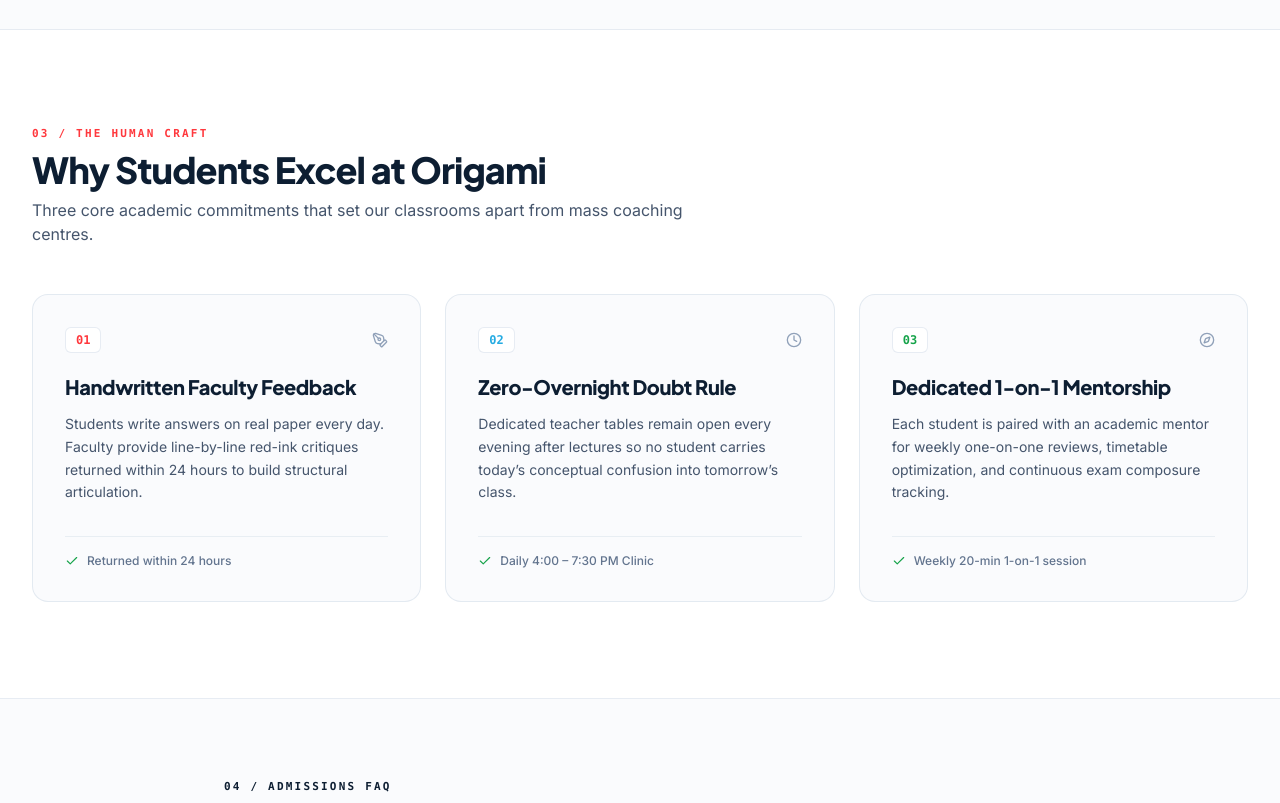
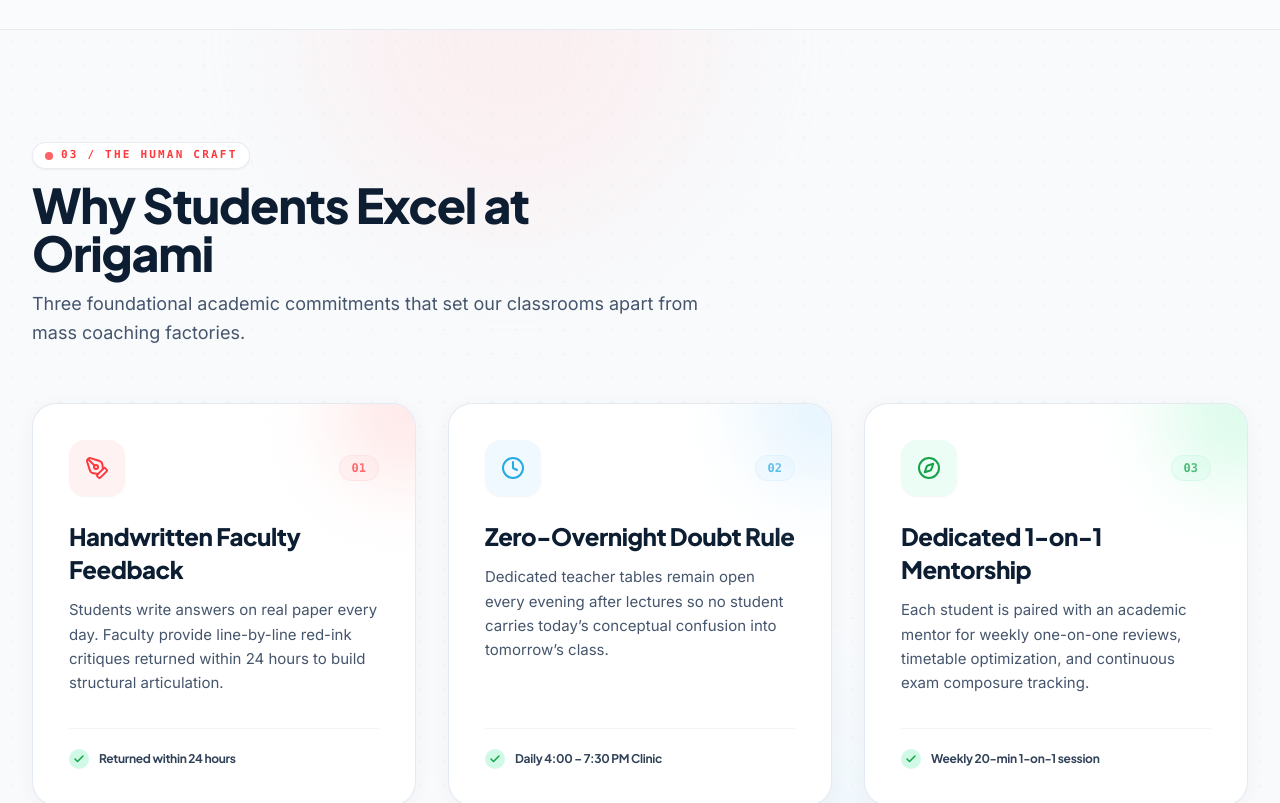
Before and after one commit to abhinav-dev-01/student-enquiry-system, a React (Vite) app: page / in a window 1280 px wide. Shown: the part 2400-3203 px from the top of the page. Built offline with nearby package versions, Linux system fonts and the light colour scheme; no server answers.

Commit message:
Redesign Why Us cards with modern theme backgrounds and interactive hover effects

```diff
--- a/src/pages/HomePage.jsx
+++ b/src/pages/HomePage.jsx
@@ -290,99 +290,134 @@
         </section>
 
         {/* ------------------------------------------------------------------------- */}
-        {/* SECTION 3: THE HUMAN CRAFT (3 Main Point Cards with Hover Effects) */}
+        {/* SECTION 3: THE HUMAN CRAFT (3 Main Point Cards with Modern Theme & Hover Effects) */}
         {/* ------------------------------------------------------------------------- */}
-        <section id="why-us" className="py-16 md:py-24 bg-white border-b border-slate-200/80 scroll-mt-24">
-          <div className="max-w-7xl mx-auto px-4 sm:px-6 lg:px-8">
+        <section id="why-us" className="py-20 md:py-28 bg-[#F8FAFC] relative overflow-hidden border-b border-slate-200/80 scroll-mt-24">
+          {/* Subtle Ambient Background Glows */}
+          <div className="absolute top-0 left-1/4 w-96 h-96 bg-red-100/40 rounded-full blur-3xl pointer-events-none -translate-y-1/2" />
+          <div className="absolute bottom-0 right-1/4 w-96 h-96 bg-sky-100/40 rounded-full blur-3xl pointer-events-none translate-y-1/2" />
+          <div className="absolute inset-0 bg-[radial-gradient(#e2e8f0_1px,transparent_1px)] [background-size:24px_24px] opacity-40 pointer-events-none" />
+
+          <div className="max-w-7xl mx-auto px-4 sm:px-6 lg:px-8 relative z-10">
 
             {/* Header */}
-            <div className="max-w-2xl text-left mb-12">
-              <span className="text-[11px] font-mono font-bold tracking-[0.2em] text-[#FF383D] uppercase block mb-2">
-                03 / THE HUMAN CRAFT
-              </span>
-              <h2 className="text-3xl sm:text-4xl font-heading font-extrabold text-[#0D1E32] tracking-tight">
+            <div className="max-w-2xl text-left mb-14">
+              <div className="inline-flex items-center gap-2 px-3 py-1 rounded-full bg-white/90 border border-slate-200/80 shadow-xs mb-3 backdrop-blur-sm">
+                <span className="w-2 h-2 rounded-full bg-[#FF383D] animate-pulse" />
+                <span className="text-[11px] font-mono font-bold tracking-[0.2em] text-[#FF383D] uppercase">
+                  03 / THE HUMAN CRAFT
+                </span>
+              </div>
+              <h2 className="text-3xl sm:text-4xl lg:text-5xl font-heading font-extrabold text-[#0D1E32] tracking-tight">
                 Why Students Excel at Origami
               </h2>
-              <p className="text-slate-600 text-base mt-2">
-                Three core academic commitments that set our classrooms apart from mass coaching centres.
+              <p className="text-slate-600 text-base sm:text-lg mt-3 font-normal leading-relaxed">
+                Three foundational academic commitments that set our classrooms apart from mass coaching factories.
               </p>
             </div>
 
-            {/* 3 Main Point Cards with Hover Effects */}
-            <div className="grid grid-cols-1 md:grid-cols-3 gap-6 text-left">
+            {/* 3 Main Point Cards with Modern Glass/Gradient Theme & Dynamic Hover Effects */}
+            <div className="grid grid-cols-1 md:grid-cols-3 gap-6 lg:gap-8 text-left">
 
-              {/* Card 1: Handwritten Feedback (Red Hover) */}
-              <div className="group bg-[#FAFBFD] rounded-2xl border border-slate-200/90 p-7 sm:p-8 flex flex-col justify-between transition-all duration-300 hover:-translate-y-1 hover:border-[#FF383D] hover:shadow-[0_16px_36px_rgba(255,56,61,0.12)]">
+              {/* Card 1: Handwritten Feedback (Red Theme) */}
+              <div className="group relative bg-white/95 backdrop-blur-md rounded-3xl p-8 sm:p-9 border border-slate-200/90 shadow-[0_4px_20px_rgba(13,30,50,0.04)] hover:shadow-[0_24px_48px_-12px_rgba(255,56,61,0.22)] hover:border-[#FF383D]/40 transition-all duration-300 hover:-translate-y-2 flex flex-col justify-between overflow-hidden">
+                {/* Modern Gradient Accent Line on Top */}
+                <div className="absolute top-0 left-0 right-0 h-1.5 bg-gradient-to-r from-[#FF383D] via-orange-400 to-[#FF383D] opacity-0 group-hover:opacity-100 transition-opacity duration-300" />
+                {/* Ambient Radial Glow on Hover */}
+                <div className="absolute -top-16 -right-16 w-36 h-36 bg-red-100/80 rounded-full blur-2xl group-hover:scale-150 transition-transform duration-500 pointer-events-none" />
+
                 <div>
-                  <div className="flex items-center justify-between mb-5">
-                    <span className="text-xs font-mono font-bold text-[#FF383D] bg-white px-2.5 py-1 rounded-md border border-slate-200/80">
+                  <div className="flex items-center justify-between mb-6">
+                    <div className="w-12 h-12 sm:w-14 sm:h-14 rounded-2xl bg-red-50 text-[#FF383D] flex items-center justify-center group-hover:bg-[#FF383D] group-hover:text-white transition-all duration-300 shadow-xs group-hover:scale-105 group-hover:shadow-[0_8px_20px_rgba(255,56,61,0.3)]">
+                      <PenTool className="w-6 h-6 transition-transform group-hover:rotate-6" />
+                    </div>
+                    <span className="text-xs font-mono font-extrabold text-[#FF383D] bg-red-50/80 px-3 py-1 rounded-full border border-red-100/80">
                       01
                     </span>
-                    <PenTool className="w-4 h-4 text-slate-400 group-hover:text-[#FF383D] transition-colors" />
                   </div>
 
-                  <h3 className="text-xl font-heading font-extrabold text-[#0D1E32] mb-3 group-hover:text-[#FF383D] transition-colors">
+                  <h3 className="text-xl sm:text-2xl font-heading font-extrabold text-[#0D1E32] mb-3 group-hover:text-[#FF383D] transition-colors leading-snug">
                     Handwritten Faculty Feedback
                   </h3>
 
-                  <p className="text-sm text-slate-600 leading-relaxed font-sans">
+                  <p className="text-sm sm:text-[15px] text-slate-600 leading-relaxed font-sans">
                     Students write answers on real paper every day. Faculty provide line-by-line red-ink critiques returned within 24 hours to build structural articulation.
                   </p>
                 </div>
 
-                <div className="mt-8 pt-4 border-t border-slate-200/70 flex items-center gap-2 text-xs text-slate-500 font-medium">
-                  <Check className="w-3.5 h-3.5 text-[#16A34A]" />
-                  <span>Returned within 24 hours</span>
+                <div className="mt-8 pt-5 border-t border-slate-100 flex items-center gap-2.5">
+                  <span className="flex h-5 w-5 rounded-full bg-emerald-100 text-[#16A34A] items-center justify-center">
+                    <Check className="w-3 h-3 stroke-[3]" />
+                  </span>
+                  <span className="text-xs font-heading font-bold text-slate-700 tracking-tight">Returned within 24 hours</span>
                 </div>
               </div>
 
-              {/* Card 2: Zero-Overnight Doubt (Blue Hover) */}
-              <div className="group bg-[#FAFBFD] rounded-2xl border border-slate-200/90 p-7 sm:p-8 flex flex-col justify-between transition-all duration-300 hover:-translate-y-1 hover:border-[#25ABE2] hover:shadow-[0_16px_36px_rgba(37,171,226,0.14)]">
+              {/* Card 2: Zero-Overnight Doubt (Blue Theme) */}
+              <div className="group relative bg-white/95 backdrop-blur-md rounded-3xl p-8 sm:p-9 border border-slate-200/90 shadow-[0_4px_20px_rgba(13,30,50,0.04)] hover:shadow-[0_24px_48px_-12px_rgba(37,171,226,0.24)] hover:border-[#25ABE2]/40 transition-all duration-300 hover:-translate-y-2 flex flex-col justify-between overflow-hidden">
+                {/* Modern Gradient Accent Line on Top */}
+                <div className="absolute top-0 left-0 right-0 h-1.5 bg-gradient-to-r from-[#25ABE2] via-cyan-400 to-[#25ABE2] opacity-0 group-hover:opacity-100 transition-opacity duration-300" />
+                {/* Ambient Radial Glow on Hover */}
+                <div className="absolute -top-16 -right-16 w-36 h-36 bg-sky-100/80 rounded-full blur-2xl group-hover:scale-150 transition-transform duration-500 pointer-events-none" />
+
                 <div>
-                  <div className="flex items-center justify-between mb-5">
-                    <span className="text-xs font-mono font-bold text-[#25ABE2] bg-white px-2.5 py-1 rounded-md border border-slate-200/80">
+                  <div className="flex items-center justify-between mb-6">
+                    <div className="w-12 h-12 sm:w-14 sm:h-14 rounded-2xl bg-sky-50 text-[#25ABE2] flex items-center justify-center group-hover:bg-[#25ABE2] group-hover:text-white transition-all duration-300 shadow-xs group-hover:scale-105 group-hover:shadow-[0_8px_20px_rgba(37,171,226,0.3)]">
+                      <Clock className="w-6 h-6 transition-transform group-hover:rotate-6" />
+                    </div>
+                    <span className="text-xs font-mono font-extrabold text-[#25ABE2] bg-sky-50/80 px-3 py-1 rounded-full border border-sky-100/80">
                       02
                     </span>
-                    <Clock className="w-4 h-4 text-slate-400 group-hover:text-[#25ABE2] transition-colors" />
                   </div>
 
-                  <h3 className="text-xl font-heading font-extrabold text-[#0D1E32] mb-3 group-hover:text-[#25ABE2] transition-colors">
+                  <h3 className="text-xl sm:text-2xl font-heading font-extrabold text-[#0D1E32] mb-3 group-hover:text-[#25ABE2] transition-colors leading-snug">
                     Zero-Overnight Doubt Rule
                   </h3>
 
-                  <p className="text-sm text-slate-600 leading-relaxed font-sans">
+                  <p className="text-sm sm:text-[15px] text-slate-600 leading-relaxed font-sans">
                     Dedicated teacher tables remain open every evening after lectures so no student carries today’s conceptual confusion into tomorrow’s class.
                   </p>
                 </div>
 
-                <div className="mt-8 pt-4 border-t border-slate-200/70 flex items-center gap-2 text-xs text-slate-500 font-medium">
-                  <Check className="w-3.5 h-3.5 text-[#16A34A]" />
-                  <span>Daily 4:00 – 7:30 PM Clinic</span>
+                <div className="mt-8 pt-5 border-t border-slate-100 flex items-center gap-2.5">
+                  <span className="flex h-5 w-5 rounded-full bg-emerald-100 text-[#16A34A] items-center justify-center">
+                    <Check className="w-3 h-3 stroke-[3]" />
+                  </span>
+                  <span className="text-xs font-heading font-bold text-slate-700 tracking-tight">Daily 4:00 – 7:30 PM Clinic</span>
                 </div>
               </div>
 
-              {/* Card 3: Dedicated 1-on-1 Mentorship (Green Hover) */}
-              <div className="group bg-[#FAFBFD] rounded-2xl border border-slate-200/90 p-7 sm:p-8 flex flex-col justify-between transition-all duration-300 hover:-translate-y-1 hover:border-[#16A34A] hover:shadow-[0_16px_36px_rgba(22,163,74,0.12)]">
+              {/* Card 3: Dedicated 1-on-1 Mentorship (Green Theme) */}
+              <div className="group relative bg-white/95 backdrop-blur-md rounded-3xl p-8 sm:p-9 border border-slate-200/90 shadow-[0_4px_20px_rgba(13,30,50,0.04)] hover:shadow-[0_24px_48px_-12px_rgba(22,163,74,0.22)] hover:border-[#16A34A]/40 transition-all duration-300 hover:-translate-y-2 flex flex-col justify-between overflow-hidden">
+                {/* Modern Gradient Accent Line on Top */}
+                <div className="absolute top-0 left-0 right-0 h-1.5 bg-gradient-to-r from-[#16A34A] via-teal-400 to-[#16A34A] opacity-0 group-hover:opacity-100 transition-opacity duration-300" />
+                {/* Ambient Radial Glow on Hover */}
+                <div className="absolute -top-16 -right-16 w-36 h-36 bg-emerald-100/80 rounded-full blur-2xl group-hover:scale-150 transition-transform duration-500 pointer-events-none" />
+
                 <div>
-                  <div className="flex items-center justify-between mb-5">
-                    <span className="text-xs font-mono font-bold text-[#16A34A] bg-white px-2.5 py-1 rounded-md border border-slate-200/80">
+                  <div className="flex items-center justify-between mb-6">
+                    <div className="w-12 h-12 sm:w-14 sm:h-14 rounded-2xl bg-emerald-50 text-[#16A34A] flex items-center justify-center group-hover:bg-[#16A34A] group-hover:text-white transition-all duration-300 shadow-xs group-hover:scale-105 group-hover:shadow-[0_8px_20px_rgba(22,163,74,0.3)]">
+                      <Compass className="w-6 h-6 transition-transform group-hover:rotate-6" />
+                    </div>
+                    <span className="text-xs font-mono font-extrabold text-[#16A34A] bg-emerald-50/80 px-3 py-1 rounded-full border border-emerald-100/80">
                       03
                     </span>
-                    <Compass className="w-4 h-4 text-slate-400 group-hover:text-[#16A34A] transition-colors" />
                   </div>
 
-                  <h3 className="text-xl font-heading font-extrabold text-[#0D1E32] mb-3 group-hover:text-[#16A34A] transition-colors">
+                  <h3 className="text-xl sm:text-2xl font-heading font-extrabold text-[#0D1E32] mb-3 group-hover:text-[#16A34A] transition-colors leading-snug">
                     Dedicated 1-on-1 Mentorship
                   </h3>
 
-                  <p className="text-sm text-slate-600 leading-relaxed font-sans">
+                  <p className="text-sm sm:text-[15px] text-slate-600 leading-relaxed font-sans">
                     Each student is paired with an academic mentor for weekly one-on-one reviews, timetable optimization, and continuous exam composure tracking.
                   </p>
                 </div>
 
-                <div className="mt-8 pt-4 border-t border-slate-200/70 flex items-center gap-2 text-xs text-slate-500 font-medium">
-                  <Check className="w-3.5 h-3.5 text-[#16A34A]" />
-                  <span>Weekly 20-min 1-on-1 session</span>
+                <div className="mt-8 pt-5 border-t border-slate-100 flex items-center gap-2.5">
+                  <span className="flex h-5 w-5 rounded-full bg-emerald-100 text-[#16A34A] items-center justify-center">
+                    <Check className="w-3 h-3 stroke-[3]" />
+                  </span>
+                  <span className="text-xs font-heading font-bold text-slate-700 tracking-tight">Weekly 20-min 1-on-1 session</span>
                 </div>
               </div>
 
```
